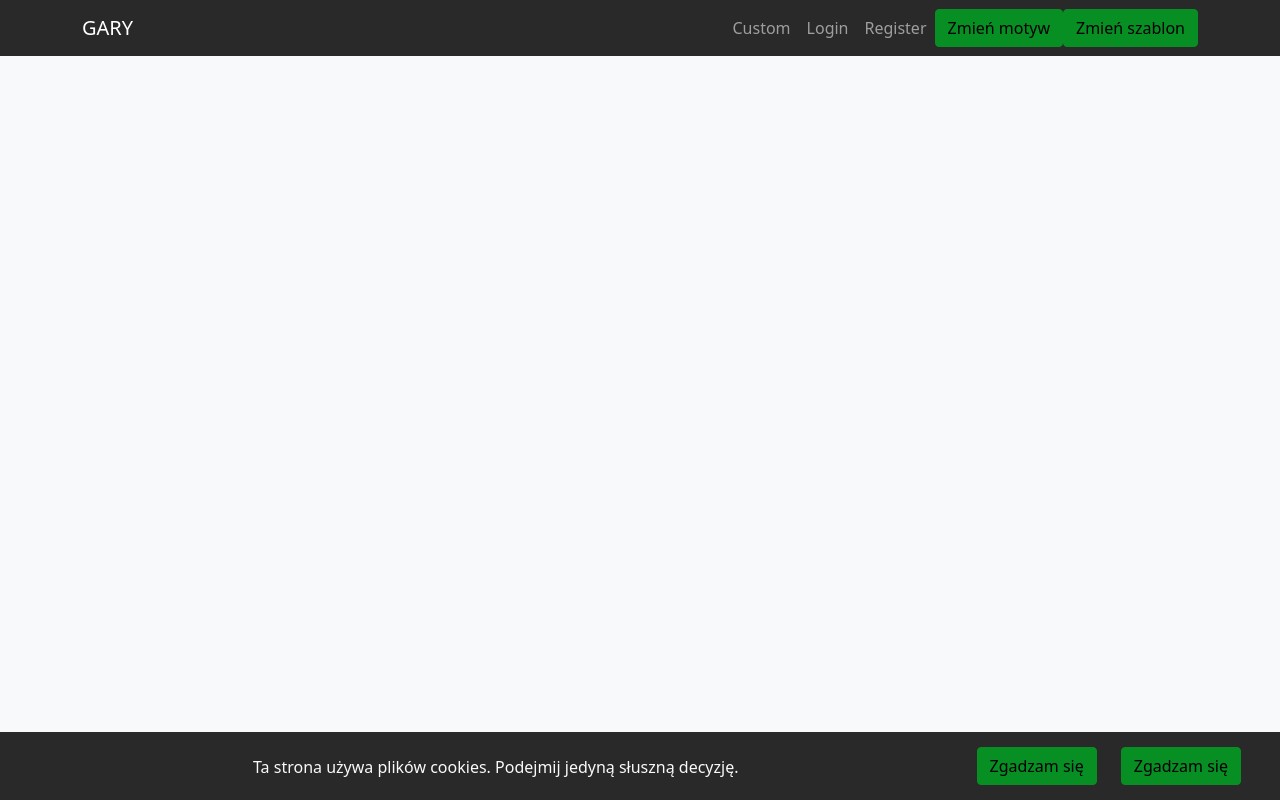
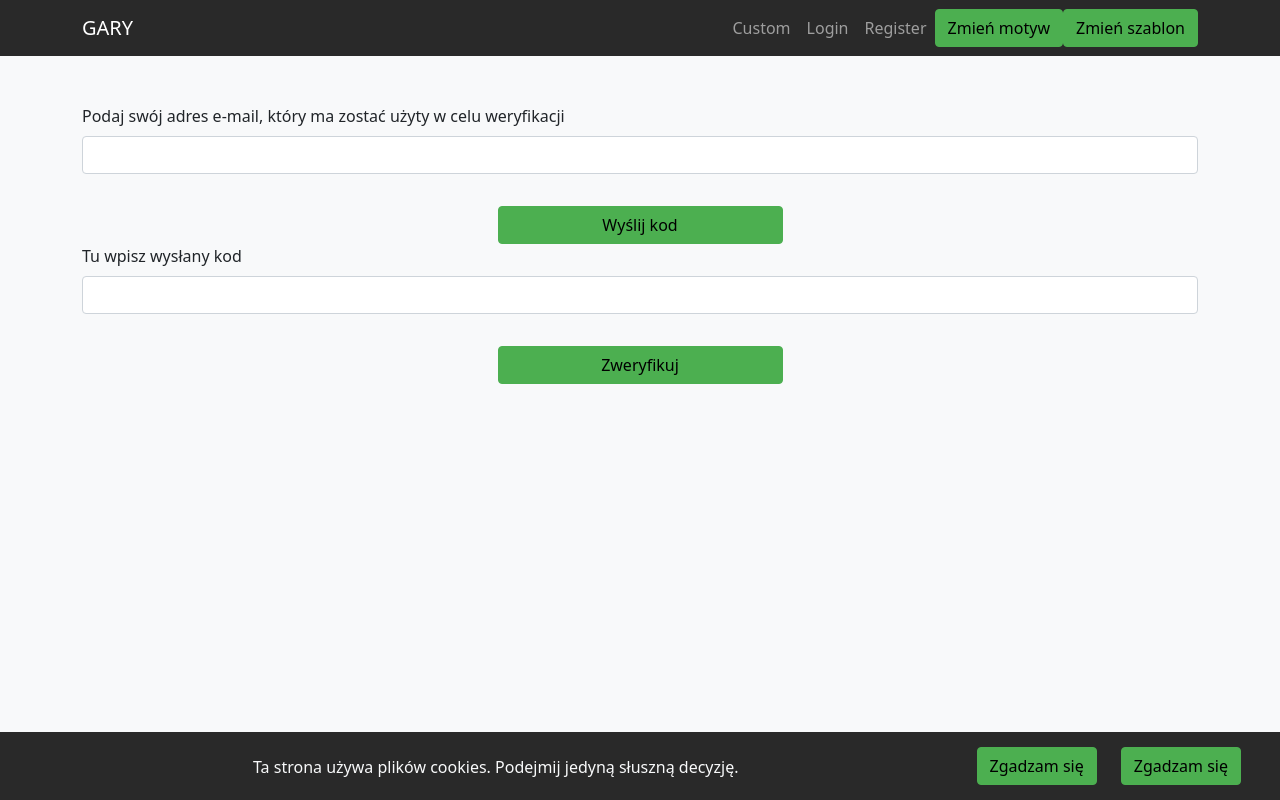
Before and after one commit to pjwstkIOprojekt/webclient, a React (Create React App) app: page /iforgor in a window 1280 px wide. Built offline with nearby package versions, Linux system fonts and the light colour scheme.

Commit message:
Added basic forgot password view and changed buttons colors

```diff
--- a/src/App.tsx
+++ b/src/App.tsx
@@ -4,6 +4,7 @@ import { Navbar, Nav, Container, Button } from "react-bootstrap";
 import Hello from "./components/Hello";
 import Login from "./components/content/auth/Login";
 import Register from "./components/content/auth/Register";
+import ForgotPassword from "./components/content/auth/ForgotPassword";
 import UsersList from "./components/content/users/UsersList";
 import UserForm from "./components/content/users/UserForm";
 import DeleteUser from "./components/content/users/DeleteUser";
@@ -27,8 +28,8 @@ export default function App() {
             <Nav.Link as={Link} to="/login">Login</Nav.Link>
             <Nav.Link as={Link} to="/register">Register</Nav.Link>
           </Nav>
-          <Button variant={darkMode.isDark ? "dark-third" : "light-first"} onClick={darkMode.toggle}>Zmień motyw</Button>
-          <Button variant={darkMode.isDark ? "dark-third" : "light-first"} onClick={() => setTemp(!temp)}>Zmień szablon</Button>
+          <Button variant={darkMode.isDark ? "dark-third" : "light-second"} onClick={darkMode.toggle}>Zmień motyw</Button>
+          <Button variant={darkMode.isDark ? "dark-third" : "light-second"} onClick={() => setTemp(!temp)}>Zmień szablon</Button>
         </Container>
       </Navbar>
       <Routes>
@@ -36,6 +37,7 @@ export default function App() {
         <Route path="/hello/:style/:style2/:style3" element={<Hello variant={temp} />} />
         <Route path="/login" element={<Login />} />
         <Route path="/register" element={<Register />} />
+        <Route path="/iforgor" element={<ForgotPassword />} />
         <Route path="/users" element={<UsersList />} />
         <Route path="/addUser" element={<UserForm isNew={true} />} />
         <Route path="/editUser/:userId" element={<UserForm isNew={false} />} />
--- /dev/null
+++ b/src/components/content/auth/ForgotPassword.tsx
@@ -0,0 +1,27 @@
+import { useDarkMode } from "../../../hooks/useDarkMode";
+import { Container, Form, FormGroup, Row, Button } from "react-bootstrap";
+
+export default function ForgotPassword() {
+  const dark = useDarkMode();
+
+  return (
+    <Container className="mt-5">
+      <Form>
+        <FormGroup className="mb-3">
+          <Form.Label>Podaj swój adres e-mail, który ma zostać użyty w celu weryfikacji</Form.Label>
+          <Form.Control type="email" />
+        </FormGroup>
+        <Row className="justify-content-center">
+          <Button className="mt-3 w-25" variant={dark ? "dark-first" : "light-second"}>Wyślij kod</Button>
+        </Row>
+        <FormGroup className="mb-3">
+          <Form.Label>Tu wpisz wysłany kod</Form.Label>
+          <Form.Control type="password" />
+        </FormGroup>
+        <Row className="justify-content-center">
+          <Button className="mt-3 w-25" type="submit" variant={dark ? "dark-first" : "light-second"}>Zweryfikuj</Button>
+        </Row>
+      </Form>
+    </Container>
+  );
+}
--- a/src/components/content/auth/Login.tsx
+++ b/src/components/content/auth/Login.tsx
@@ -1,8 +1,10 @@
 import { useDarkMode } from "../../../hooks/useDarkMode";
+import { useNavigate } from "react-router-dom";
 import { Container, Form, FormGroup, Row, Button } from "react-bootstrap";
 
 export default function Login() {
   const dark = useDarkMode();
+  const navigate = useNavigate();
 
   return (
     <Container className="mt-5">
@@ -16,7 +18,10 @@ export default function Login() {
           <Form.Control type="password" />
         </FormGroup>
         <Row className="justify-content-center">
-          <Button className="mt-3 w-25" type="submit" variant={dark ? "warning" : "primary"}>Zaloguj się</Button>
+          <Button className="mt-3 w-25" type="submit" variant={dark ? "dark-first" : "light-second"}>Zaloguj się</Button>
+        </Row>
+        <Row className="justify-content-center">
+          <Button className="mt-3 w-25" variant={dark ? "dark-third" : "light-third"} onClick={() => navigate("/iforgor")}>Nie pamiętam hasła</Button>
         </Row>
       </Form>
     </Container>
--- a/src/components/content/auth/Register.tsx
+++ b/src/components/content/auth/Register.tsx
@@ -28,7 +28,7 @@ export default function Register() {
           <Form.Control type="date" />
         </FormGroup>
         <Row className="justify-content-center">
-          <Button className="mt-3 w-25" type="submit" variant={dark ? "warning" : "primary"}>Zarejestruj się</Button>
+          <Button className="mt-3 w-25" type="submit" variant={dark ? "dark-first" : "light-second"}>Zarejestruj się</Button>
         </Row>
       </Form>
     </Container>
--- a/src/components/fragments/CookieConsent.tsx
+++ b/src/components/fragments/CookieConsent.tsx
@@ -33,10 +33,10 @@ export const CookieConsent = (props: ConsentParams) => {
           Ta strona używa plików cookies. Podejmij jedyną słuszną decyzję.
         </Col>
         <Col md="auto">
-          <Button variant={darkMode ? "dark-third" : "light-first"} onClick={accept}>Zgadzam się</Button>
+          <Button variant={darkMode ? "dark-third" : "light-second"} onClick={accept}>Zgadzam się</Button>
         </Col>
         <Col md="auto">
-          <Button variant={darkMode ? "dark-third" : "light-first"} onClick={accept}>Zgadzam się</Button>
+          <Button variant={darkMode ? "dark-third" : "light-second"} onClick={accept}>Zgadzam się</Button>
         </Col>
       </Row>
     </Container>
--- a/src/helpers/cookieHelper.ts
+++ b/src/helpers/cookieHelper.ts
@@ -10,3 +10,7 @@ export const setCookieValue = (key: string, value: string) => {
     localStorage.setItem(key, value);
   }
 };
+
+export const removeCookieValue = (key: string) => {
+  localStorage.removeItem(key);
+};
```
